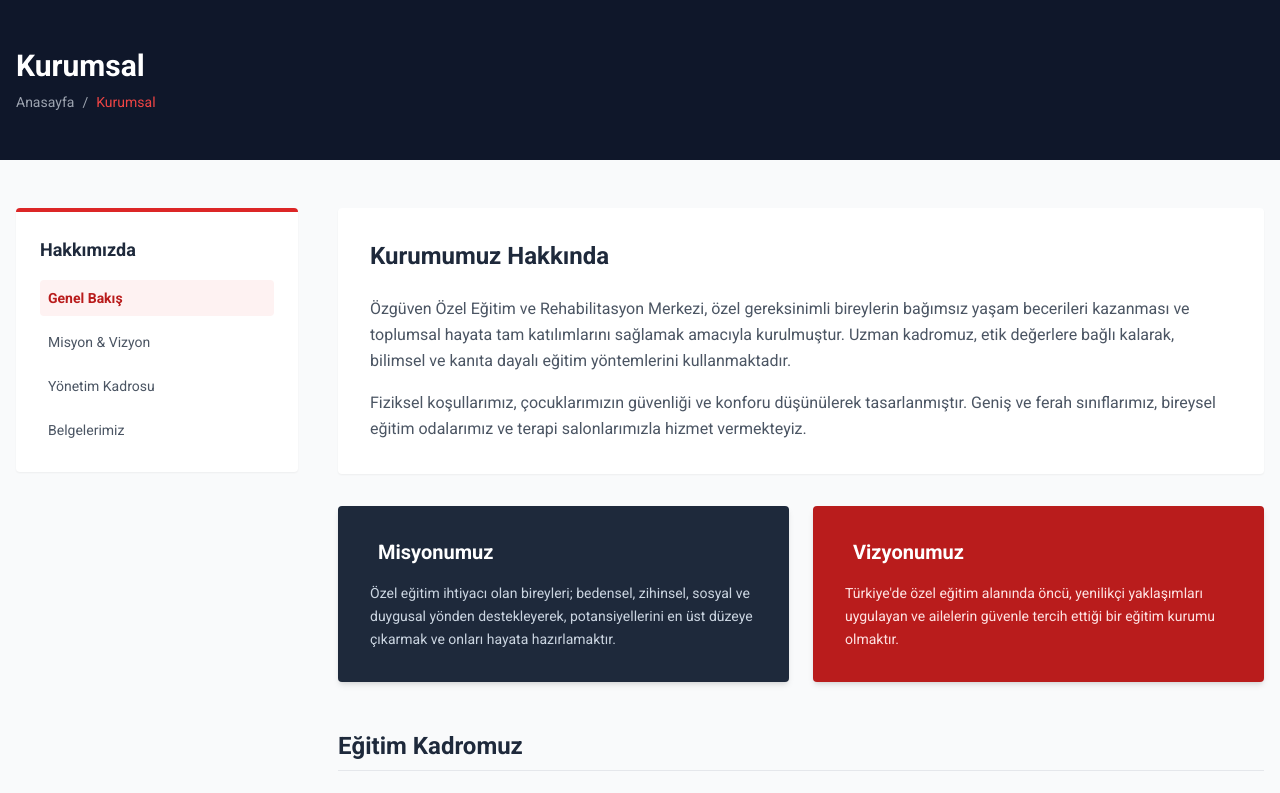
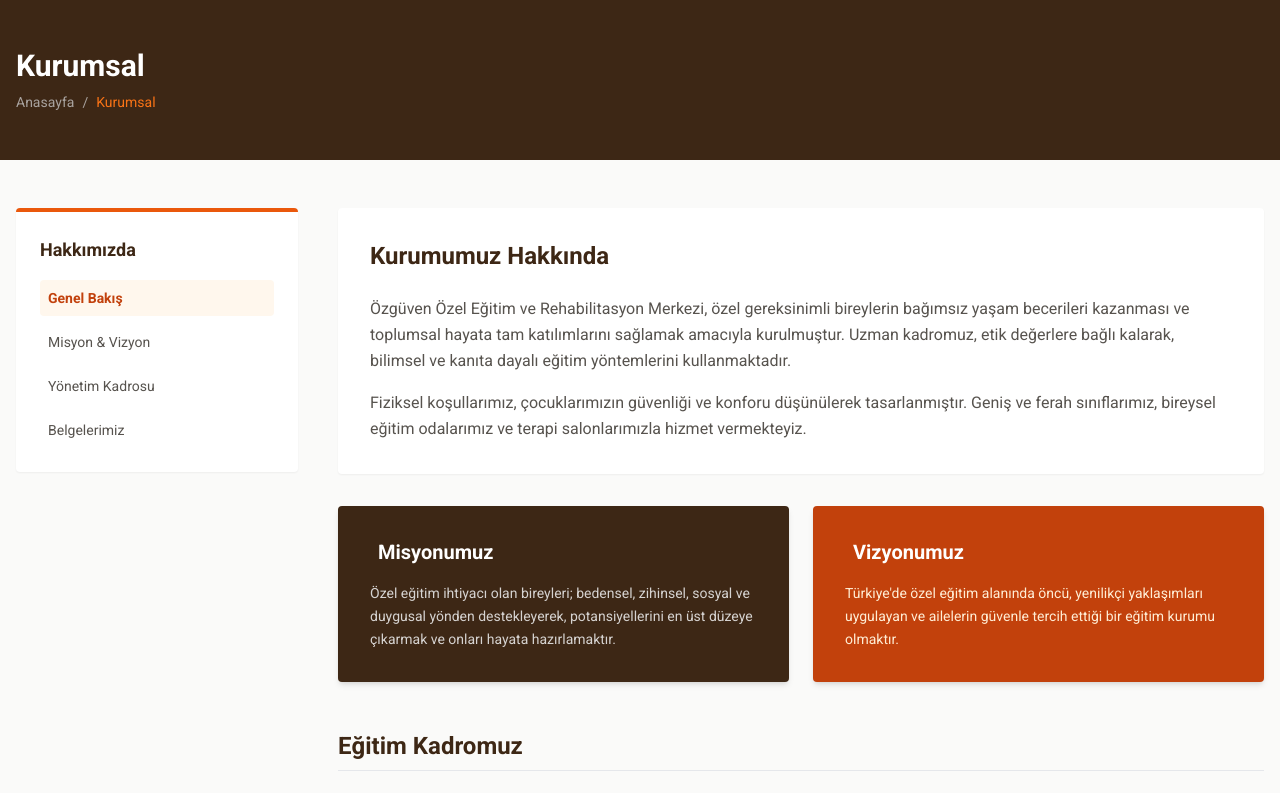
Before and after one commit to Metebay/ozguvendemo1, a plain HTML site: page kurumsal.html in a window 1280 px wide. Shown: the top 793 px of the page. Drawn offline with nearby package versions, Linux system fonts and the light colour scheme; no server answers.

Commit message:
Change color scheme and update text styles

```diff
--- a/kurumsal.html
+++ b/kurumsal.html
@@ -9,16 +9,16 @@
     <link href="https://fonts.googleapis.com/css2?family=Roboto:wght@300;400;500;700&display=swap" rel="stylesheet">
     <style>body { font-family: 'Roboto', sans-serif; overflow-x: hidden; }</style>
 </head>
-<body class="bg-gray-50 flex flex-col min-h-screen">
+<body class="bg-stone-50 flex flex-col min-h-screen">
 
     <header id="main-header" class="bg-white shadow-md sticky top-0 z-50"></header>
 
     <!-- SAYFA BAŞLIĞI (Breadcrumb Style) -->
-    <div class="bg-slate-900 text-white py-12">
+    <div class="bg-[#3d2715] text-white py-12">
         <div class="container mx-auto px-4">
             <h1 class="text-3xl font-bold">Kurumsal</h1>
-            <div class="text-sm text-gray-400 mt-2 flex gap-2">
-                <a href="index.html" class="hover:text-white">Anasayfa</a> / <span class="text-red-500">Kurumsal</span>
+            <div class="text-sm text-stone-400 mt-2 flex gap-2">
+                <a href="index.html" class="hover:text-white">Anasayfa</a> / <span class="text-orange-500">Kurumsal</span>
             </div>
         </div>
     </div>
@@ -27,13 +27,13 @@
         <div class="grid lg:grid-cols-4 gap-10">
             <!-- Yan Menü (Sidebar) -->
             <div class="lg:col-span-1">
-                <div class="bg-white p-6 rounded shadow-sm border-t-4 border-red-600 sticky top-24">
-                    <h3 class="font-bold text-lg mb-4 text-slate-800">Hakkımızda</h3>
+                <div class="bg-white p-6 rounded shadow-sm border-t-4 border-orange-600 sticky top-24">
+                    <h3 class="font-bold text-lg mb-4 text-[#3d2715]">Hakkımızda</h3>
                     <ul class="space-y-2 text-sm">
-                        <li><a href="#" class="block p-2 bg-red-50 text-red-700 font-bold rounded">Genel Bakış</a></li>
-                        <li><a href="#misyon" class="block p-2 text-gray-600 hover:bg-gray-50 hover:text-red-600 rounded transition">Misyon & Vizyon</a></li>
-                        <li><a href="#kadro" class="block p-2 text-gray-600 hover:bg-gray-50 hover:text-red-600 rounded transition">Yönetim Kadrosu</a></li>
-                        <li><a href="#belgeler" class="block p-2 text-gray-600 hover:bg-gray-50 hover:text-red-600 rounded transition">Belgelerimiz</a></li>
+                        <li><a href="#" class="block p-2 bg-orange-50 text-orange-700 font-bold rounded">Genel Bakış</a></li>
+                        <li><a href="#misyon" class="block p-2 text-stone-600 hover:bg-stone-50 hover:text-orange-600 rounded transition">Misyon & Vizyon</a></li>
+                        <li><a href="#kadro" class="block p-2 text-stone-600 hover:bg-stone-50 hover:text-orange-600 rounded transition">Yönetim Kadrosu</a></li>
+                        <li><a href="#belgeler" class="block p-2 text-stone-600 hover:bg-stone-50 hover:text-orange-600 rounded transition">Belgelerimiz</a></li>
                     </ul>
                 </div>
             </div>
@@ -41,32 +41,32 @@
             <!-- Ana İçerik -->
             <div class="lg:col-span-3">
                 <div class="bg-white p-8 rounded shadow-sm mb-8">
-                    <h2 class="text-2xl font-bold text-slate-800 mb-6">Kurumumuz Hakkında</h2>
-                    <p class="text-gray-600 leading-relaxed mb-4">
+                    <h2 class="text-2xl font-bold text-[#3d2715] mb-6">Kurumumuz Hakkında</h2>
+                    <p class="text-stone-600 leading-relaxed mb-4">
                         Özgüven Özel Eğitim ve Rehabilitasyon Merkezi, özel gereksinimli bireylerin bağımsız yaşam becerileri kazanması ve toplumsal hayata tam katılımlarını sağlamak amacıyla kurulmuştur. Uzman kadromuz, etik değerlere bağlı kalarak, bilimsel ve kanıta dayalı eğitim yöntemlerini kullanmaktadır.
                     </p>
-                    <p class="text-gray-600 leading-relaxed">
+                    <p class="text-stone-600 leading-relaxed">
                         Fiziksel koşullarımız, çocuklarımızın güvenliği ve konforu düşünülerek tasarlanmıştır. Geniş ve ferah sınıflarımız, bireysel eğitim odalarımız ve terapi salonlarımızla hizmet vermekteyiz.
                     </p>
                 </div>
 
                 <div id="misyon" class="grid md:grid-cols-2 gap-6 mb-12">
-                    <div class="bg-slate-800 text-white p-8 rounded shadow-md">
-                        <h3 class="text-xl font-bold mb-4 flex items-center gap-2"><i data-lucide="target" class="text-red-500"></i> Misyonumuz</h3>
-                        <p class="text-slate-300 text-sm leading-relaxed">Özel eğitim ihtiyacı olan bireyleri; bedensel, zihinsel, sosyal ve duygusal yönden destekleyerek, potansiyellerini en üst düzeye çıkarmak ve onları hayata hazırlamaktır.</p>
+                    <div class="bg-[#3d2715] text-white p-8 rounded shadow-md">
+                        <h3 class="text-xl font-bold mb-4 flex items-center gap-2"><i data-lucide="target" class="text-orange-500"></i> Misyonumuz</h3>
+                        <p class="text-stone-300 text-sm leading-relaxed">Özel eğitim ihtiyacı olan bireyleri; bedensel, zihinsel, sosyal ve duygusal yönden destekleyerek, potansiyellerini en üst düzeye çıkarmak ve onları hayata hazırlamaktır.</p>
                     </div>
-                    <div class="bg-red-700 text-white p-8 rounded shadow-md">
-                        <h3 class="text-xl font-bold mb-4 flex items-center gap-2"><i data-lucide="eye" class="text-slate-900"></i> Vizyonumuz</h3>
-                        <p class="text-red-100 text-sm leading-relaxed">Türkiye'de özel eğitim alanında öncü, yenilikçi yaklaşımları uygulayan ve ailelerin güvenle tercih ettiği bir eğitim kurumu olmaktır.</p>
+                    <div class="bg-orange-700 text-white p-8 rounded shadow-md">
+                        <h3 class="text-xl font-bold mb-4 flex items-center gap-2"><i data-lucide="eye" class="text-[#3d2715]"></i> Vizyonumuz</h3>
+                        <p class="text-orange-100 text-sm leading-relaxed">Türkiye'de özel eğitim alanında öncü, yenilikçi yaklaşımları uygulayan ve ailelerin güvenle tercih ettiği bir eğitim kurumu olmaktır.</p>
                     </div>
                 </div>
 
                 <div id="kadro">
-                    <h2 class="text-2xl font-bold text-slate-800 mb-6 border-b pb-2">Eğitim Kadromuz</h2>
+                    <h2 class="text-2xl font-bold text-[#3d2715] mb-6 border-b pb-2">Eğitim Kadromuz</h2>
                     <div id="staff-public-list">
-                        <div id="staff-loading" class="text-center py-8 bg-gray-50 rounded border border-dashed border-gray-300">
-                            <div class="animate-spin inline-block w-8 h-8 border-4 border-red-600 rounded-full border-t-transparent"></div>
-                            <p class="mt-2 text-gray-500 text-sm">Kadro Yükleniyor...</p>
+                        <div id="staff-loading" class="text-center py-8 bg-stone-50 rounded border border-dashed border-stone-300">
+                            <div class="animate-spin inline-block w-8 h-8 border-4 border-orange-600 rounded-full border-t-transparent"></div>
+                            <p class="mt-2 text-stone-500 text-sm">Kadro Yükleniyor...</p>
                         </div>
                     </div>
                 </div>
@@ -74,7 +74,7 @@
         </div>
     </main>
 
-    <footer id="main-footer" class="bg-[#1e293b] mt-auto"></footer>
+    <footer id="main-footer" class="bg-[#3d2715] mt-auto"></footer>
     <script type="module" src="js/app.js"></script>
 </body>
 </html>
```
